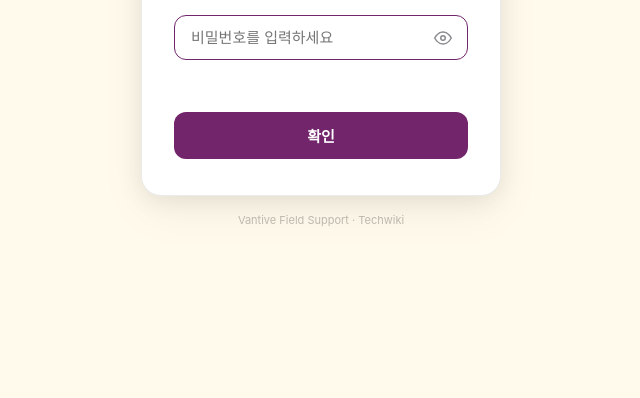
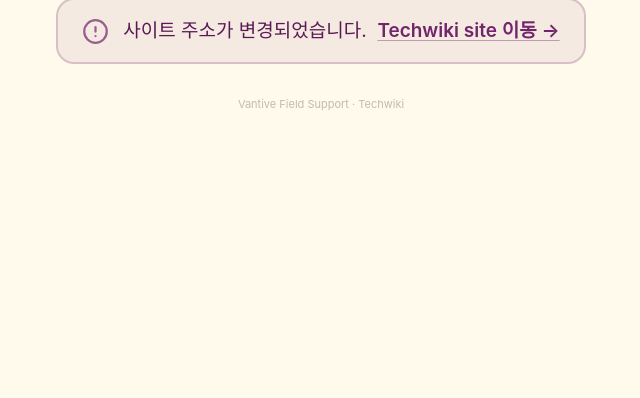
Before and after one commit to mybeing07-ryu/vantive, a plain HTML site: page Vantive_Techwiki_index_pw.html in a window 1280 px wide. Shown: the part 402-800 px from the top of the page, without its empty margins (319-959 px from the left). Drawn offline with Linux system fonts and the light colour scheme; a web font is replaced by a local one.

Commit message:
Add files via upload

```diff
--- a/Vantive_Techwiki_index_pw.html
+++ b/Vantive_Techwiki_index_pw.html
@@ -611,6 +611,39 @@
       opacity: 0.75;
     }
 
+    /* ── Notice Banner ───────────────────────────── */
+    .pw-notice {
+      display: flex;
+      align-items: center;
+      gap: 14px;
+      background: rgba(114,37,107,0.07);
+      border: 2px solid rgba(114,37,107,0.22);
+      border-radius: 18px;
+      padding: 17px 24px;
+      margin-bottom: 16px;
+      font-family: -apple-system, BlinkMacSystemFont, 'SF Pro Text', sans-serif;
+      font-size: 19px;
+      color: #5a1a54;
+      line-height: 1.5;
+    }
+    .pw-notice-icon {
+      flex-shrink: 0;
+      width: 27px; height: 27px;
+      opacity: 0.7;
+    }
+    .pw-notice a {
+      color: var(--plum);
+      font-weight: 600;
+      text-decoration: underline;
+      text-underline-offset: 3px;
+      text-decoration-color: rgba(114,37,107,0.4);
+      transition: color .15s, text-decoration-color .15s;
+    }
+    .pw-notice a:hover {
+      color: var(--plum-dark);
+      text-decoration-color: var(--plum-dark);
+    }
+
     /* Welcome screen internal badge */
     .welcome-internal-badge {
       display: flex;
@@ -651,7 +684,15 @@
     <span class="internal-badge-text">Internal Use Only</span>
     <div class="internal-badge-line right"></div>
   </div>
-  <div class="pw-box">
+  <div class="pw-notice">
+    <svg class="pw-notice-icon" viewBox="0 0 24 24" fill="none" stroke="#72256B" stroke-width="2" stroke-linecap="round" stroke-linejoin="round">
+      <circle cx="12" cy="12" r="10"/>
+      <line x1="12" y1="8" x2="12" y2="12"/>
+      <line x1="12" y1="16" x2="12.01" y2="16"/>
+    </svg>
+    <span>사이트 주소가 변경되었습니다. &nbsp;<a href="https://vantive-kr.github.io/techwiki/Vantive_Techwiki_index_pw.html" target="_blank">Techwiki site 이동 →</a></span>
+  </div>
+  <div class="pw-box" style="display:none">
     <div class="pw-title">접근 비밀번호 입력</div>
     <div class="pw-desc">이 페이지는 인가된 사용자만<br>접근할 수 있습니다.</div>
     <div class="pw-input-wrap">
```
